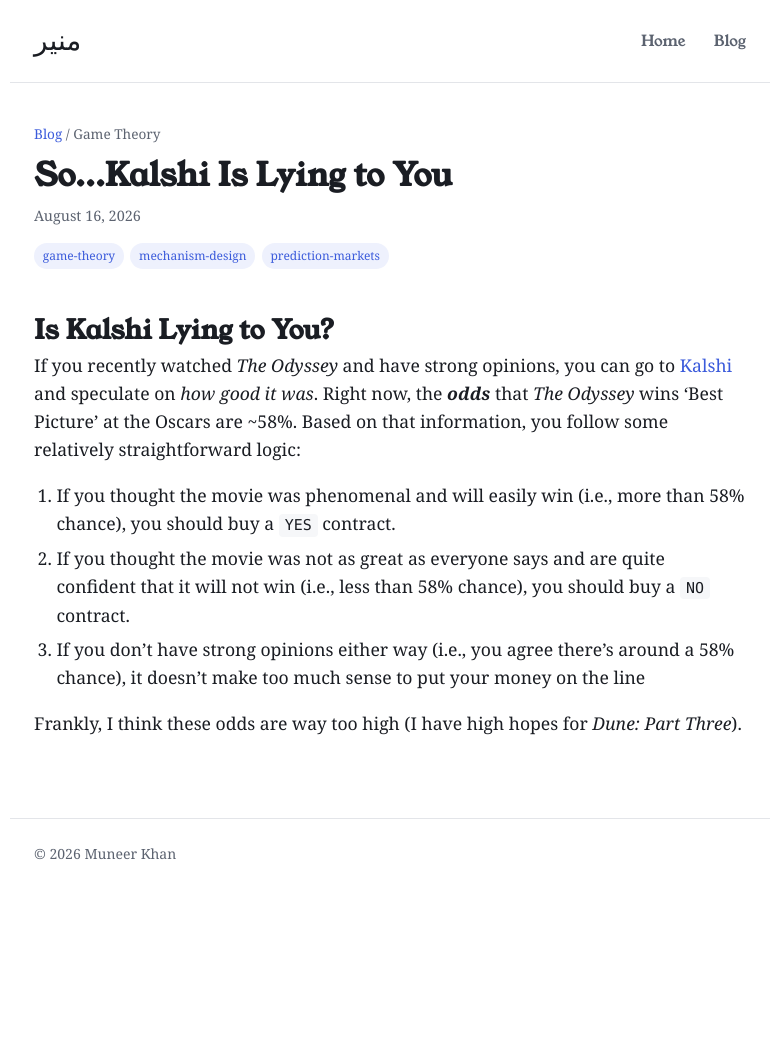
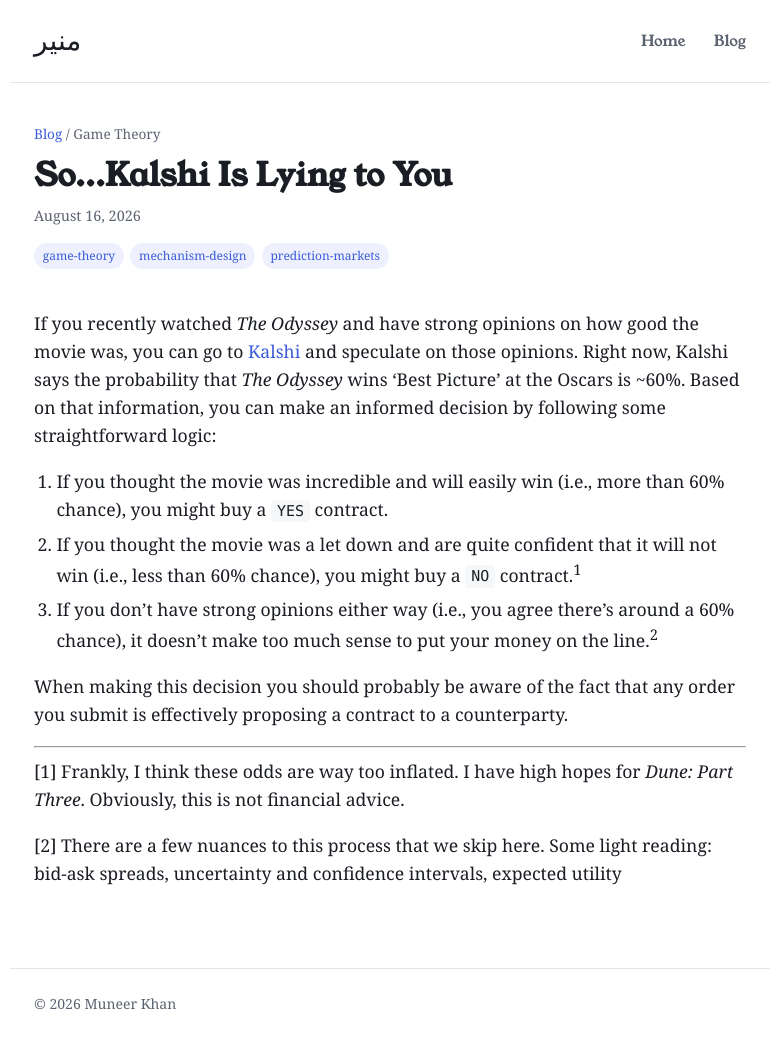
Before and after one commit to munkhan3/munkhan3.github.io, a Jekyll site: the page built from blogs/game-theory/prediction-markets.md, in a window 1280 px wide. Shown: the whole page, without its empty margins (250-1027 px from the left). Built offline with Jekyll 4.4.1, drawn with Linux system fonts in a browser that asks for light colours; some web fonts are replaced; before the commit the page ends 906 px from its top, so only the background shows below that.

Commit message:
updating prediction markets blog

```diff
--- a/blogs/game-theory/prediction-markets.md
+++ b/blogs/game-theory/prediction-markets.md
@@ -4,12 +4,16 @@
 tags: [game-theory, mechanism-design, prediction-markets]
 ---
 
-# Is Kalshi Lying to You?
+If you recently watched _The Odyssey_ and have strong opinions on how good the movie was, you can go to [Kalshi](https://kalshi.com/markets/kxoscarpic/oscar-for-best-picture) and speculate on those opinions. Right now, Kalshi says the probability that _The Odyssey_ wins ‘Best Picture’ at the Oscars is ~60%. Based on that information, you can make an informed decision by following some straightforward logic:
 
-If you recently watched _The Odyssey_ and have strong opinions, you can go to [Kalshi](https://kalshi.com/markets/kxoscarpic/oscar-for-best-picture) and speculate on _how good it was_. Right now, the **_odds_** that _The Odyssey_ wins 'Best Picture' at the Oscars are ~58%. Based on that information, you follow some relatively straightforward logic:
+1. If you thought the movie was incredible and will easily win (i.e., more than 60% chance), you might buy a `YES` contract.
+2. If you thought the movie was a let down and are quite confident that it will not win (i.e., less than 60% chance), you might buy a `NO` contract.<sup>1</sup>
+3. If you don't have strong opinions either way (i.e., you agree there's around a 60% chance), it doesn't make too much sense to put your money on the line.<sup>2</sup>
 
-1. If you thought the movie was phenomenal and will easily win (i.e., more than 58% chance), you should buy a `YES` contract.
-2. If you thought the movie was not as great as everyone says and are quite confident that it will not win (i.e., less than 58% chance), you should buy a `NO` contract.
-3. If you don't have strong opinions either way (i.e., you agree there's around a 58% chance), it doesn't make too much sense to put your money on the line
+When making this decision you should probably be aware of the fact that any order you submit is effectively proposing a contract to a counterparty.
 
-Frankly, I think these odds are way too high (I have high hopes for _Dune: Part Three_).
+---
+
+[1] Frankly, I think these odds are way too inflated. I have high hopes for _Dune: Part Three_. Obviously, this is not financial advice.
+
+[2] There are a few nuances to this process that we skip here. Some light reading: bid-ask spreads, uncertainty and confidence intervals, expected utility
```
